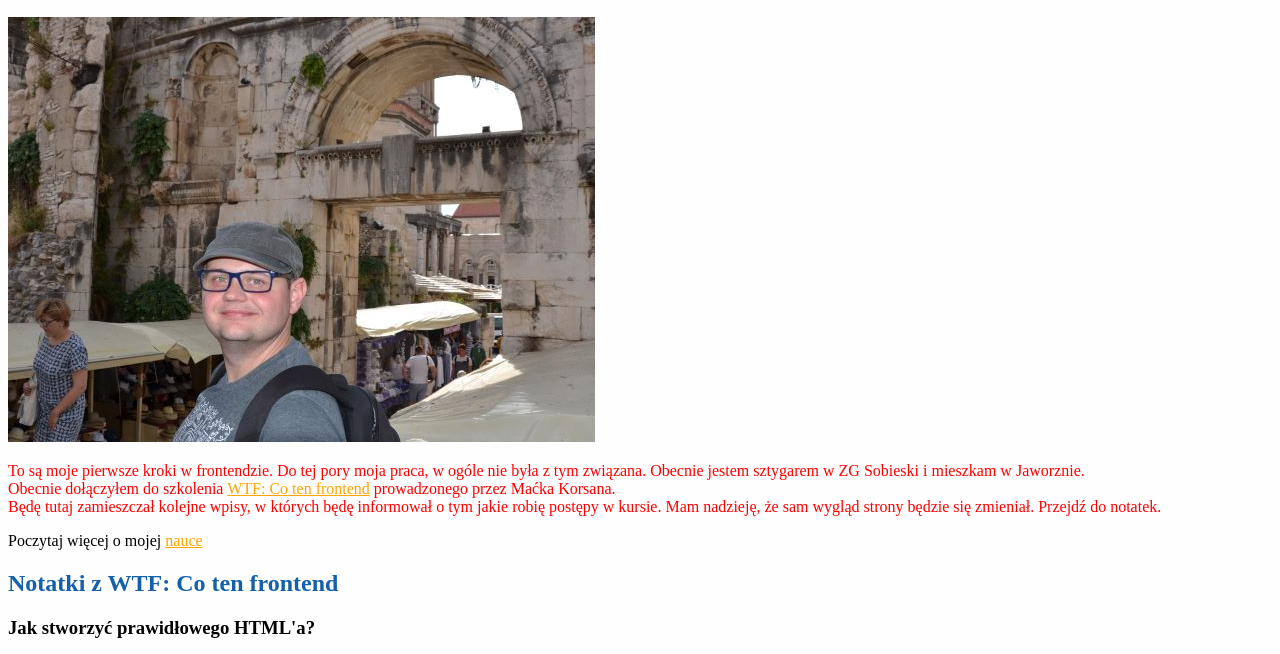
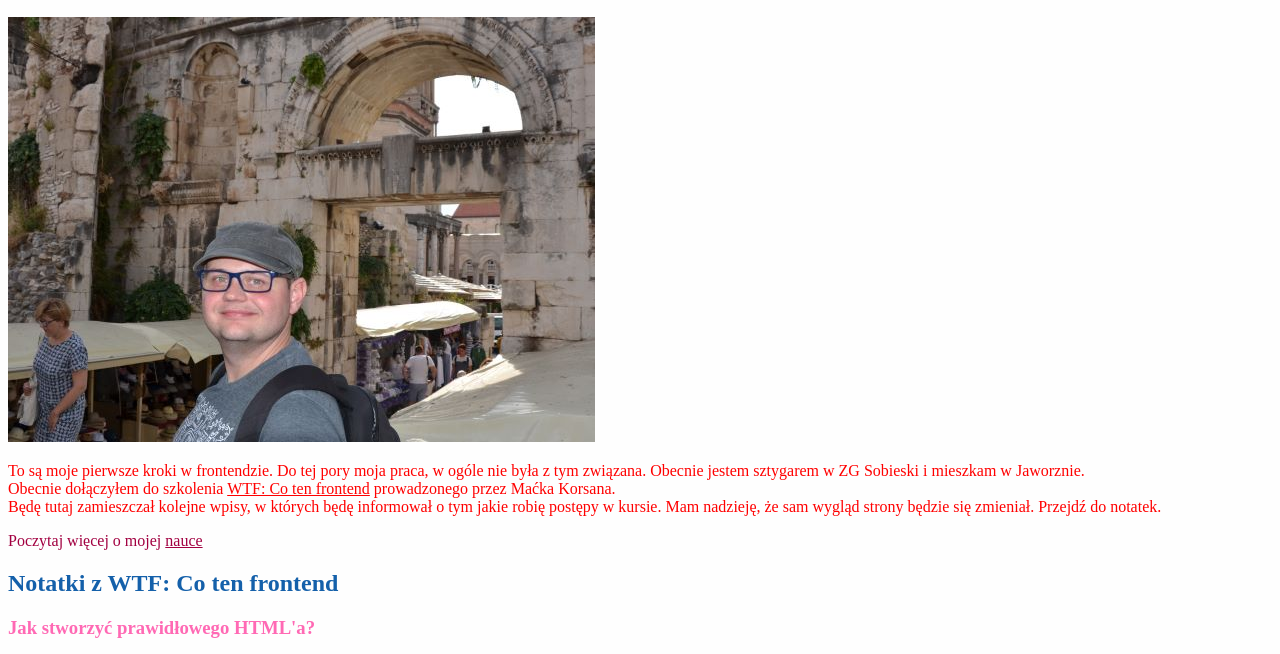
Before and after one commit to pawel-haraf/homepage, a plain HTML site: page index.html in a window 1280 px wide. Shown: the part 136-790 px from the top of the page. Drawn offline with Linux system fonts and the light colour scheme.

Commit message:
Learning heritage in css

```diff
--- a/index.html
+++ b/index.html
@@ -19,7 +19,7 @@
 		<header id="top">
 			<h1>Paweł Haraf - strona domowa</h1>
 		</header>
-		<section>
+		<section class="about">
 			<h2 class="czerwony">Kim jestem?</h2>
 			<img src="haraf-header.jpg" alt="Zdjęcie autora strony">
 			<p class="czerwony">
--- a/style.css
+++ b/style.css
@@ -22,10 +22,18 @@ a {
 }
 
 section a {
-	color: orange;
+	color: inherit;
+}
+
+.my-article {
+	color: hotpink;
 }
 
 .my-article p {
 	background-color: #1460aa;
 	color: #fff;
 }
+
+.about {
+	color: #a20041;
+}
```
